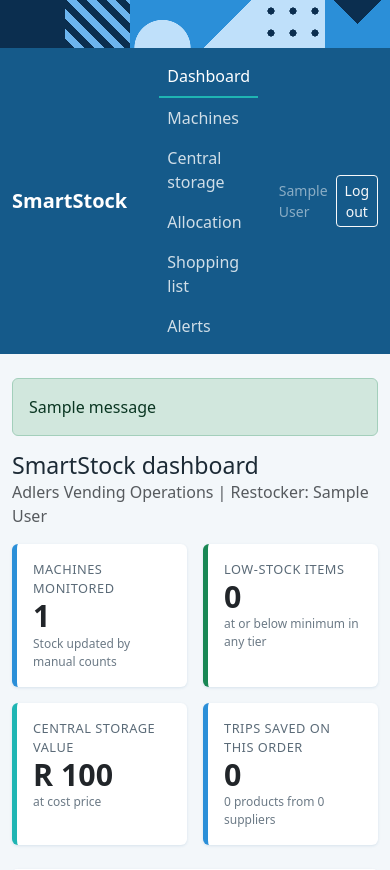
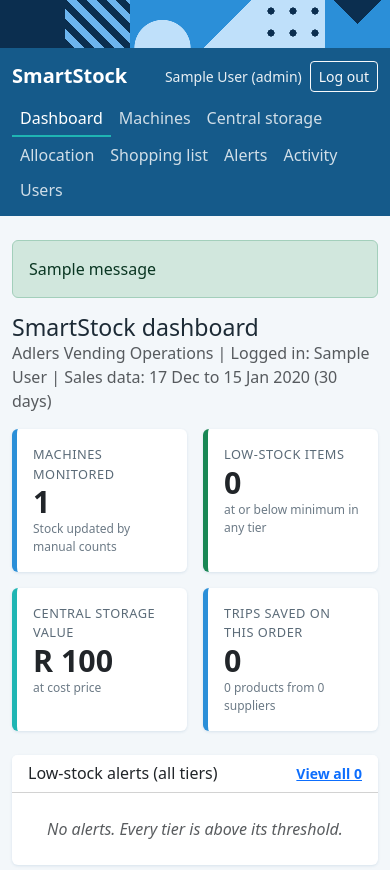
Before and after one commit to u21433098/u21433098-group25_smartstock_dashboard, a Flask app: page / in a window 390 px wide. Shown: the top 870 px of the page. Run offline with Flask 3, Linux system fonts and the light colour scheme; a user stored in the database is signed in; tables that the repository leaves empty hold one stand-in row (values such as "Sample post"); one stand-in notice (Sample message) is shown; parts of the project's set-up code (start-up, migrations or seed data) failed here and were passed over.

Commit message:
Navigation, dashboard links, phone layout and contrast fixes

```diff
--- a/app/static/css/style.css
+++ b/app/static/css/style.css
@@ -13,7 +13,9 @@ body { background: var(--ss-bg); color: var(--ss-ink); }
 
 /* ----- navigation bar ----- */
 .ss-navbar { background: var(--ss-navy); }
-.ss-nav-inner { flex-wrap: wrap; gap: .25rem 1rem; }   /* wraps on phones instead of needing a menu button */
+/* wraps on phones instead of needing a menu button. The double class beats Bootstrap's
+   ".navbar > .container-fluid { flex-wrap: inherit }", which would otherwise switch wrapping off. */
+.ss-navbar .ss-nav-inner { flex-wrap: wrap; gap: .25rem 1rem; }
 .ss-nav-links { flex-wrap: wrap; flex: 1 1 auto; }
 .ss-navbar .nav-link { color: rgba(255,255,255,.8); padding: .5rem .6rem; }
 .ss-navbar .nav-link:hover, .ss-navbar .nav-link.active { color: #fff; }
@@ -35,6 +37,20 @@ body { background: var(--ss-bg); color: var(--ss-ink); }
 .kpi-teal    { border-left-color: var(--ss-teal); }
 .kpi-danger  { border-left-color: #dc3545; }
 .kpi-success { border-left-color: #198754; }
+
+/* ----- sortable tables, filters and paging ----- */
+.sort-link { color: inherit; text-decoration: none; white-space: nowrap; }
+.sort-link:hover, .sort-link.active { color: var(--ss-navy); text-decoration: underline; }
+.sort-icon { font-size: .7em; margin-left: .3em; color: #8a99a6; }
+.sort-link.active .sort-icon { color: var(--ss-navy); }
+.filter-bar { background: #fff; }
+.pagination .page-item.active .page-link { background: var(--ss-blue); border-color: var(--ss-blue); }
+.pagination .page-link { color: var(--ss-navy); }
+.ss-pw { width: 9rem; }
+.kpi-link { color: inherit; text-decoration: none; }
+.kpi-link:hover { text-decoration: underline; }
+.ss-account { color: rgba(255,255,255,.9); text-decoration: none; }   /* 0.9 white on navy: about 6:1 contrast */
+.ss-account:hover, .ss-account.active { color: #fff; text-decoration: underline; }
 
 /* ----- small helpers ----- */
 .supplier-strip { background: #e9f2fb; border-radius: .4rem; padding: .5rem .75rem; }
@@ -64,6 +80,13 @@ body { background: var(--ss-bg); color: var(--ss-ink); }
 .tile-dots        { background: radial-gradient(var(--b1) 0 22%, transparent 24%) 0 0 / 22px 22px, var(--b5); }
 .tile-notch       { background: conic-gradient(from -45deg at 50% 50%, var(--b1) 0 90deg, var(--b3) 90deg); }
 
+/* phones: brand and log out on the first row, the links wrap underneath at full width */
+@media (max-width: 767.98px) {
+  .ss-navbar .ss-nav-inner { justify-content: space-between; }
+  .ss-nav-links { order: 3; flex-basis: 100%; }
+  .ss-navbar .nav-link { padding: .35rem .5rem; }
+}
+
 /* phones: show the first 6 tiles only, so they don't get squashed */
 @media (max-width: 576px) {
   .ss-tiles { grid-template-columns: repeat(6, 1fr); height: 48px; }
--- a/app/templates/base.html
+++ b/app/templates/base.html
@@ -38,16 +38,20 @@
         <li class="nav-item"><a class="nav-link {{ 'active' if request.endpoint and request.endpoint.startswith('inventory.central') }}" href="{{ url_for('inventory.central') }}">Central storage</a></li>
         <li class="nav-item"><a class="nav-link {{ 'active' if request.endpoint == 'allocation.view' }}" href="{{ url_for('allocation.view') }}">Allocation</a></li>
         <li class="nav-item"><a class="nav-link {{ 'active' if request.endpoint == 'procurement.shopping_list' }}" href="{{ url_for('procurement.shopping_list') }}">Shopping list</a></li>
-        <li class="nav-item"><a class="nav-link {{ 'active' if request.endpoint == 'dashboard.all_alerts' }}" href="{{ url_for('dashboard.all_alerts') }}">Alerts{% if alert_count %} <span class="badge bg-danger">{{ alert_count }}</span>{% endif %}</a></li>
+        <li class="nav-item"><a class="nav-link {{ 'active' if request.endpoint == 'dashboard.all_alerts' }}" href="{{ url_for('dashboard.all_alerts') }}">Alerts{% if alert_count %} <span class="badge bg-danger">{{ alert_count }}<span class="visually-hidden"> open alerts</span></span>{% endif %}</a></li>
+        <li class="nav-item"><a class="nav-link {{ 'active' if request.endpoint == 'inventory.activity' }}" href="{{ url_for('inventory.activity') }}">Activity</a></li>
+        {% if current_user.is_admin %}
+        <li class="nav-item"><a class="nav-link {{ 'active' if request.endpoint and request.endpoint.startswith('admin.') }}" href="{{ url_for('admin.users') }}">Users</a></li>
+        {% endif %}
         {% else %}
-        <li class="nav-item"><a class="nav-link {{ 'active' if request.endpoint == 'auth.login' }}" href="{{ url_for('auth.login') }}">Login</a></li>
-        <li class="nav-item"><a class="nav-link {{ 'active' if request.endpoint == 'auth.register' }}" href="{{ url_for('auth.register') }}">Register</a></li>
+        <li class="nav-item"><a class="nav-link {{ 'active' if request.endpoint == 'auth.login' }}" href="{{ url_for('auth.login') }}">Log in</a></li>
         {% endif %}
       </ul>
       {% if current_user.is_authenticated %}
       <form method="post" action="{{ url_for('auth.logout') }}" class="ss-logout">
         <input type="hidden" name="csrf_token" value="{{ csrf_token() }}">
-        <span class="text-white-50 me-2 small">{{ current_user.name }}</span>
+        <a class="me-2 small ss-account {{ 'active' if request.endpoint == 'auth.change_password' }}" href="{{ url_for('auth.change_password') }}"
+           title="Change your password">{{ current_user.name }}{% if current_user.is_admin %} (admin){% endif %}<span class="visually-hidden">: account settings</span></a>
         <button type="submit" class="btn btn-sm btn-outline-light">Log out</button>
       </form>
       {% endif %}
@@ -56,10 +60,10 @@
 
 
   <main id="main" class="container py-4">
-    {# flash messages (success / danger / warning / info) #}
+    {# flash messages (success / danger / warning / info); errors are announced at once, others politely #}
     {% with messages = get_flashed_messages(with_categories=true) %}
       {% for category, message in messages %}
-        <div class="alert alert-{{ category }}" role="alert">{{ message }}</div>
+        <div class="alert alert-{{ category }}" role="{{ 'alert' if category in ('danger', 'warning') else 'status' }}">{{ message }}</div>
       {% endfor %}
     {% endwith %}
     {% block content %}{% endblock %}
--- a/app/templates/dashboard.html
+++ b/app/templates/dashboard.html
@@ -4,14 +4,15 @@
 {% block content %}
 
 <h1 class="h3 mb-0">SmartStock dashboard</h1>
-<p class="text-muted">Adlers Vending Operations | Restocker: {{ current_user.name }}</p>
+<p class="text-muted">Adlers Vending Operations | Logged in: {{ current_user.name }}
+  {% if window %}| Sales data: {{ window[0].strftime('%d %b') }} to {{ window[1].strftime('%d %b %Y') }} ({{ window[2] }} days){% endif %}</p>
 
 <!-- KPI cards -->
 <div class="row g-3 mb-4">
-  {{ kpi_card("Machines monitored", kpis.machines, "Stock updated by manual counts") }}
-  {{ kpi_card("Low-stock items", kpis.below_threshold, "at or below minimum in any tier", "danger" if kpis.below_threshold else "success") }}
-  {{ kpi_card("Central storage value", kpis.central_value|rand, "at cost price", "teal") }}
-  {{ kpi_card("Trips saved on this order", kpis.trips_saved, shopping.n_products ~ " products from " ~ shopping.n_suppliers ~ " suppliers", "primary") }}
+  {{ kpi_card("Machines monitored", kpis.machines, "Stock updated by manual counts", href=url_for('inventory.machines')) }}
+  {{ kpi_card("Low-stock items", kpis.below_threshold, "at or below minimum in any tier", "danger" if kpis.below_threshold else "success", href=url_for('dashboard.all_alerts')) }}
+  {{ kpi_card("Central storage value", kpis.central_value|rand, "at cost price", "teal", href=url_for('inventory.central')) }}
+  {{ kpi_card("Trips saved on this order", kpis.trips_saved, shopping.n_products ~ " products from " ~ shopping.n_suppliers ~ " suppliers", "primary", href=url_for('procurement.shopping_list')) }}
 </div>
 
 <div class="row g-3 mb-3">
--- a/app/templates/machine_detail.html
+++ b/app/templates/machine_detail.html
@@ -78,7 +78,10 @@
 
 <!-- recent changes -->
 <div class="card">
-  <div class="card-header"><h2 class="h6 mb-0">Recent changes</h2></div>
+  <div class="card-header d-flex justify-content-between align-items-center">
+    <h2 class="h6 mb-0">Recent changes</h2>
+    <a class="small" href="{{ url_for('inventory.activity', machine_id=machine.id) }}">All changes for {{ machine.code }}</a>
+  </div>
   <div class="table-responsive">
     {% if movements %}
     <table class="table table-sm mb-0">
```
